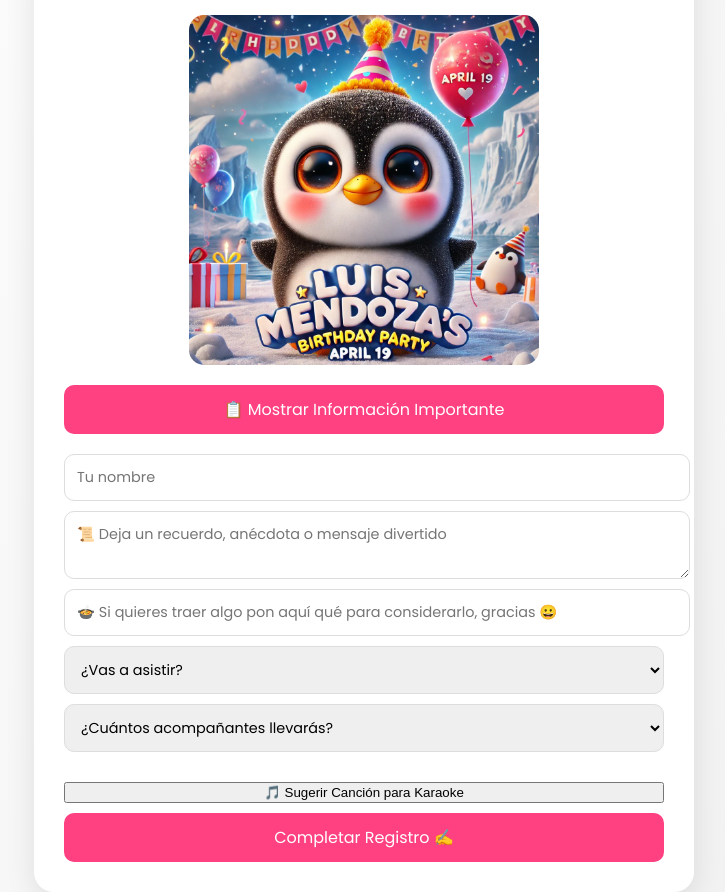
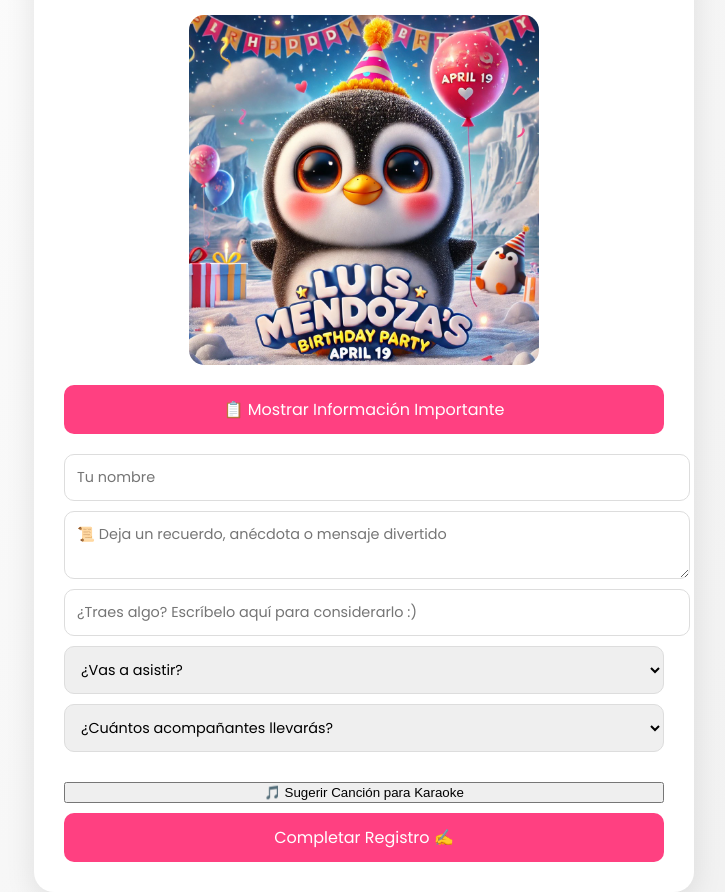
Before and after one commit to luisgmc9/InvitacionCumple, a plain HTML site: page index.html in a window 1280 px wide. Shown: the part 167-1059 px from the top of the page, without its empty margins (276-1001 px from the left). Drawn offline with Linux system fonts and the light colour scheme.

Commit message:
Update index.html
change description box

```diff
--- a/index.html
+++ b/index.html
@@ -121,7 +121,7 @@
         <form id="rsvp-form" class="form-grid">
             <input type="text" name="nombre" placeholder="Tu nombre" required>
             <textarea name="recuerdo" placeholder="📜 Deja un recuerdo, anécdota o mensaje divertido"></textarea>
-            <input type="text" name="lleva" placeholder="🍲 Si quieres traer algo pon aquí qué para considerarlo, gracias 😀">
+            <input type="text" name="lleva" placeholder="¿Traes algo? Escríbelo aquí para considerarlo :)">
             <select name="asistencia" required>
                 <option value="" disabled selected>¿Vas a asistir?</option>
                 <option value="Sí">Sí</option>
```
